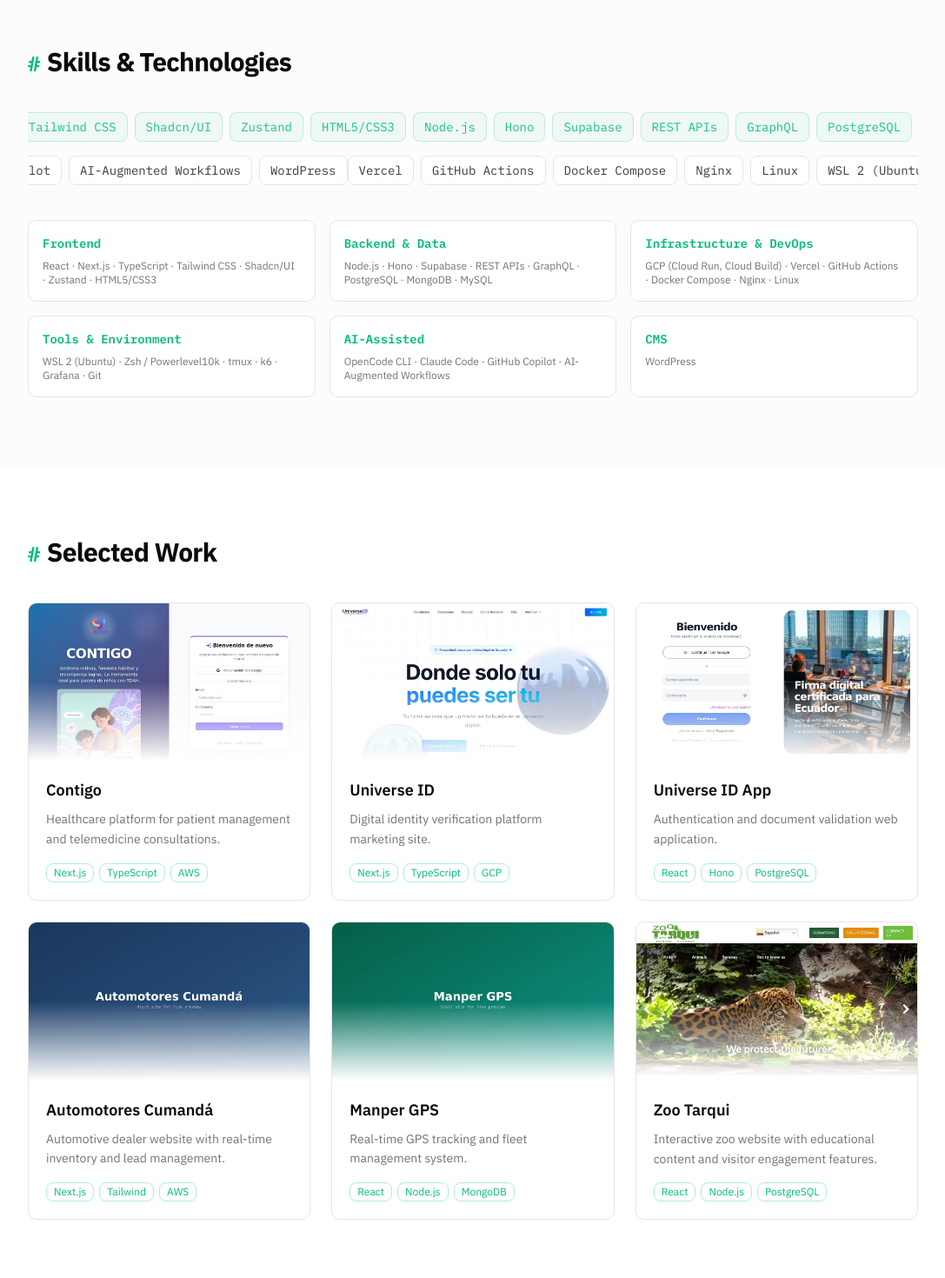
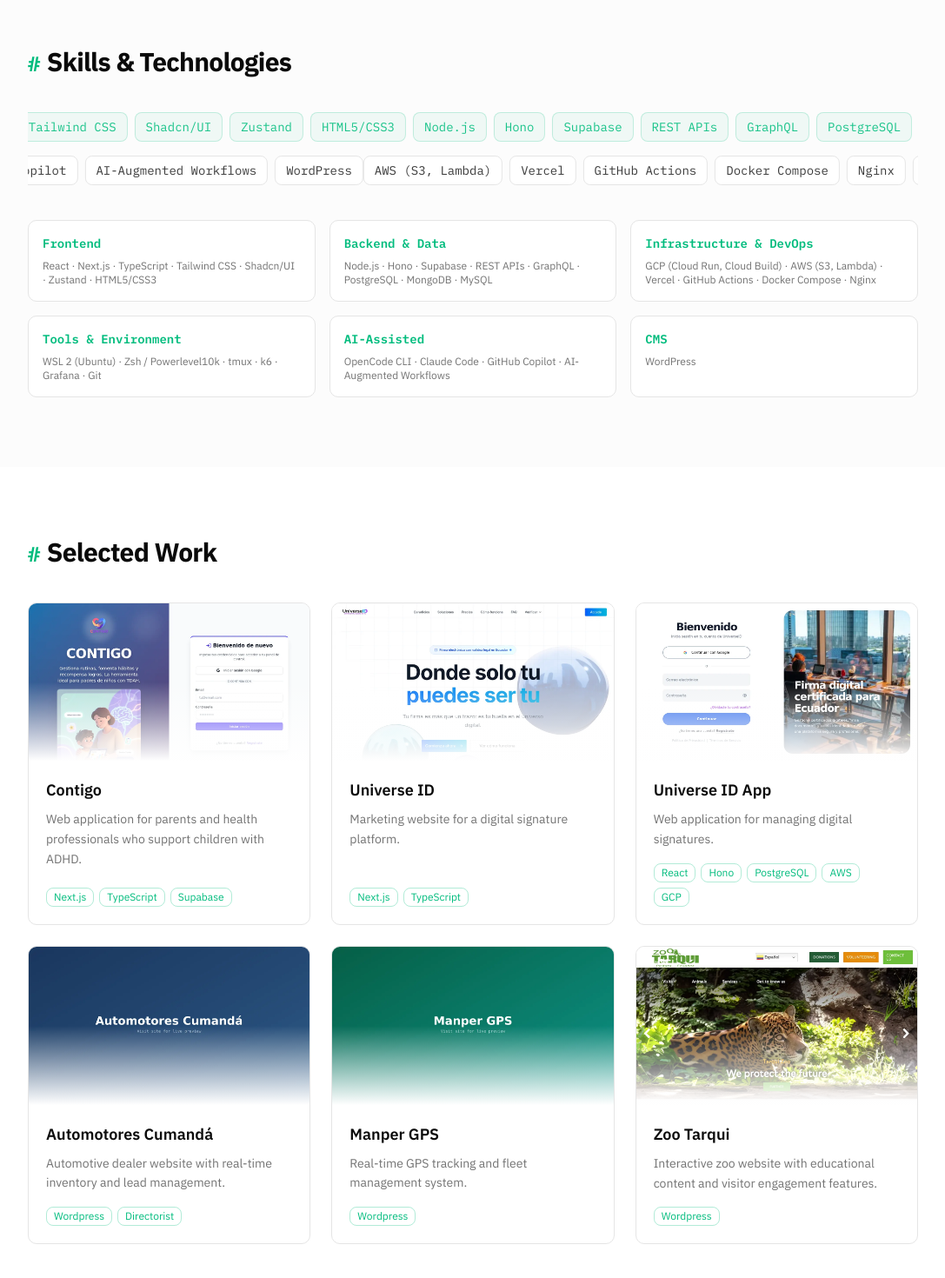
Before and after one commit to PeraSoluciones/landing-page-perasoft, a Next.js app: page /en in a window 1280 px wide. Shown: the part 2097-3567 px from the top of the page at 87% size, without its empty margins (96-1183 px from the left). Built offline with nearby package versions, Linux system fonts and the light colour scheme.

Commit message:
fix: align work section tag counts with i18n message files
PROJECT_KEYS now enumerates actual tag counts per project instead of
hardcoding 3 for all items. Matches updated en.json and es.json where
tags vary (1–5 per item).

```diff
--- a/components/sections/work.tsx
+++ b/components/sections/work.tsx
@@ -9,11 +9,11 @@
 
 const PROJECT_KEYS = [
   { idx: "0", tags: ["0", "1", "2"] },
-  { idx: "1", tags: ["0", "1", "2"] },
-  { idx: "2", tags: ["0", "1", "2"] },
-  { idx: "3", tags: ["0", "1", "2"] },
-  { idx: "4", tags: ["0", "1", "2"] },
-  { idx: "5", tags: ["0", "1", "2"] },
+  { idx: "1", tags: ["0", "1"] },
+  { idx: "2", tags: ["0", "1", "2", "3", "4"] },
+  { idx: "3", tags: ["0", "1"] },
+  { idx: "4", tags: ["0"] },
+  { idx: "5", tags: ["0"] },
 ] as const;
 
 export function Work() {
--- a/messages/en.json
+++ b/messages/en.json
@@ -20,7 +20,7 @@
     "terminalPrompt": "pablo@dev",
     "terminalCommands": {
       "whoami": "Full-Stack Engineer — Quito, Ecuador",
-      "skills": "Next.js · TypeScript · React · Hono · GCP · Supabase · AI",
+      "skills": "Next.js · TypeScript · React · Hono · GCP · AWS · Supabase · AI",
       "experience": "6+ years · Darkcam S.A · Independent Contractor",
       "contact": "pabloaucapina2@hotmail.com · +593 0999844118",
       "help": "Available commands: whoami, skills, experience, contact, help"
@@ -34,8 +34,8 @@
   "about": {
     "title": "About Me",
     "p1": "I'm a Full-Stack Software Engineer with over 6 years of experience building scalable web applications and digital platforms. Currently at Darkcam S.A, I architect end-to-end solutions that integrate AI-assisted development workflows with cloud-native infrastructure.",
-    "p2": "My approach combines robust backend engineering with polished frontend experiences, leveraging tools like Claude AI and GitHub Copilot to accelerate development while maintaining high code quality. I specialize in transforming complex business requirements into intuitive, performant products.",
-    "p3": "Based in Quito, Ecuador with a Master of Engineering Studies (Computers) from the University of Wollongong, I bring both academic rigor and hands-on pragmatism to every project.",
+    "p2": "My approach combines robust backend engineering with polished frontend experiences, leveraging tools like Claude Code and GitHub Copilot to accelerate development while maintaining high code quality. I specialize in transforming complex business requirements into intuitive, performant products.",
+    "p3": "Based in Quito, Ecuador, with a Master of Engineering Studies (Computers) from the University of Wollongong, I bring both academic rigor and hands-on pragmatism to every project.",
     "stats": [
       { "value": "6+", "label": "Years Experience" },
       { "value": "10+", "label": "Projects Delivered" },
@@ -91,7 +91,7 @@
       },
       {
         "name": "Infrastructure & DevOps",
-        "items": ["GCP (Cloud Run, Cloud Build)", "Vercel", "GitHub Actions", "Docker Compose", "Nginx", "Linux"]
+        "items": ["GCP (Cloud Run, Cloud Build)", "AWS (S3, Lambda)", "Vercel", "GitHub Actions", "Docker Compose", "Nginx", "Linux"]
       },
       {
         "name": "Tools & Environment",
@@ -112,43 +112,43 @@
     "items": [
       {
         "name": "Contigo",
-        "description": "Healthcare platform for patient management and telemedicine consultations.",
-        "tags": ["Next.js", "TypeScript", "AWS"],
+        "description": "Web application for parents and health professionals who support children with ADHD.",
+        "tags": ["Next.js", "TypeScript", "Supabase"],
         "url": "https://contigo-chi.vercel.app/",
         "image": "/work/contigo.webp"
       },
       {
         "name": "Universe ID",
-        "description": "Digital identity verification platform marketing site.",
-        "tags": ["Next.js", "TypeScript", "GCP"],
+        "description": "Marketing website for a digital signature platform.",
+        "tags": ["Next.js", "TypeScript"],
         "url": "https://www.universe-id.com/",
         "image": "/work/universe-id-web.webp"
       },
       {
         "name": "Universe ID App",
-        "description": "Authentication and document validation web application.",
-        "tags": ["React", "Hono", "PostgreSQL"],
+        "description": "Web application for managing digital signatures.",
+        "tags": ["React", "Hono", "PostgreSQL", "AWS", "GCP"],
         "url": "https://app.universe-id.com/",
         "image": "/work/universe-id-app.webp"
       },
       {
         "name": "Automotores Cumandá",
         "description": "Automotive dealer website with real-time inventory and lead management.",
-        "tags": ["Next.js", "Tailwind", "AWS"],
+        "tags": ["Wordpress", "Directorist"],
         "url": "https://automotorescumanda.com",
         "image": "/work/automotores-cumanda.webp"
       },
       {
         "name": "Manper GPS",
         "description": "Real-time GPS tracking and fleet management system.",
-        "tags": ["React", "Node.js", "MongoDB"],
+        "tags": ["Wordpress"],
         "url": "https://manpergps.com",
         "image": "/work/manper-gps.webp"
       },
       {
         "name": "Zoo Tarqui",
         "description": "Interactive zoo website with educational content and visitor engagement features.",
-        "tags": ["React", "Node.js", "PostgreSQL"],
+        "tags": ["Wordpress"],
         "url": "https://zootarqui.com",
         "image": "/work/zoo-tarqui.webp"
       }
--- a/messages/es.json
+++ b/messages/es.json
@@ -20,7 +20,7 @@
     "terminalPrompt": "pablo@dev",
     "terminalCommands": {
       "whoami": "Ingeniero Full-Stack — Quito, Ecuador",
-      "skills": "Next.js · TypeScript · React · Hono · GCP · Supabase · IA",
+      "skills": "Next.js · TypeScript · React · Hono · GCP · AWS · Supabase · IA",
       "experience": "6+ años · Darkcam S.A · Contratista Independiente",
       "contact": "pabloaucapina2@hotmail.com · +593 0999844118",
       "help": "Comandos: whoami, skills, experience, contact, help"
@@ -34,8 +34,8 @@
   "about": {
     "title": "Sobre mí",
     "p1": "Soy un Ingeniero de Software Full-Stack con más de 6 años de experiencia construyendo aplicaciones web escalables y plataformas digitales. Actualmente en Darkcam S.A, diseño soluciones integrales que combinan flujos de desarrollo asistidos por IA con infraestructura cloud-native.",
-    "p2": "Mi enfoque combina ingeniería backend robusta con experiencias frontend pulidas, aprovechando herramientas como Claude AI y GitHub Copilot para acelerar el desarrollo manteniendo alta calidad de código. Me especializo en transformar requerimientos complejos en productos intuitivos y performantes.",
-    "p3": "Basado en Quito, Ecuador con una Maestría en Estudios de Ingeniería (Informática) de la University of Wollongong, aporto rigor académico y pragmatismo práctico a cada proyecto.",
+    "p2": "Mi enfoque combina ingeniería backend robusta con experiencias frontend pulidas, aprovechando herramientas como Claude Code y GitHub Copilot para acelerar el desarrollo manteniendo alta calidad de código. Me especializo en transformar requerimientos complejos en productos intuitivos y de alto rendiemiento.",
+    "p3": "Localizado en Quito, Ecuador, con una Maestría en Estudios de Ingeniería (Informática) de la University of Wollongong, aporto rigor académico y pragmatismo a cada proyecto.",
     "stats": [
       { "value": "6+", "label": "Años de Experiencia" },
       { "value": "10+", "label": "Proyectos Entregados" },
@@ -91,7 +91,7 @@
       },
       {
         "name": "Infraestructura y DevOps",
-        "items": ["GCP (Cloud Run, Cloud Build)", "Vercel", "GitHub Actions", "Docker Compose", "Nginx", "Linux"]
+        "items": ["GCP (Cloud Run, Cloud Build)", "AWS (S3, Lambda)", "Vercel", "GitHub Actions", "Docker Compose", "Nginx", "Linux"]
       },
       {
         "name": "Herramientas y Entorno",
@@ -112,43 +112,43 @@
     "items": [
       {
         "name": "Contigo",
-        "description": "Plataforma de salud para gestión de pacientes y consultas de telemedicina.",
-        "tags": ["Next.js", "TypeScript", "AWS"],
+        "description": "Aplicación web para padres y profesionales de la salud que acompañan a niños con TDAH.",
+        "tags": ["Next.js", "TypeScript", "Supabase"],
         "url": "https://contigo-chi.vercel.app/",
         "image": "/work/contigo.webp"
       },
       {
         "name": "Universe ID",
-        "description": "Sitio web de marketing de la plataforma de verificación de identidad digital.",
-        "tags": ["Next.js", "TypeScript", "GCP"],
+        "description": "Sitio web de marketing para una plataforma de firma digital.",
+        "tags": ["Next.js", "TypeScript"],
         "url": "https://www.universe-id.com/",
         "image": "/work/universe-id-web.webp"
       },
       {
         "name": "Universe ID App",
-        "description": "Aplicación web de autenticación y validación de documentos.",
-        "tags": ["React", "Hono", "PostgreSQL"],
+        "description": "Aplicación web para la gestión de firmas digitales.",
+        "tags": ["React", "Hono", "PostgreSQL", "AWS", "GCP"],
         "url": "https://app.universe-id.com/",
         "image": "/work/universe-id-app.webp"
       },
       {
         "name": "Automotores Cumandá",
         "description": "Sitio web de concesionario automotriz con inventario en tiempo real y gestión de leads.",
-        "tags": ["Next.js", "Tailwind", "AWS"],
+        "tags": ["Wordpress", "Directorist"],
         "url": "https://automotorescumanda.com",
         "image": "/work/automotores-cumanda.webp"
       },
       {
         "name": "Manper GPS",
         "description": "Sistema de rastreo GPS en tiempo real y gestión de flotas.",
-        "tags": ["React", "Node.js", "MongoDB"],
+        "tags": ["Wordpress"],
         "url": "https://manpergps.com",
         "image": "/work/manper-gps.webp"
       },
       {
         "name": "Zoo Tarqui",
         "description": "Sitio web interactivo del zoológico con contenido educativo y funciones de participación para visitantes.",
-        "tags": ["React", "Node.js", "PostgreSQL"],
+        "tags": ["Wordpress"],
         "url": "https://zootarqui.com",
         "image": "/work/zoo-tarqui.webp"
       }
```
